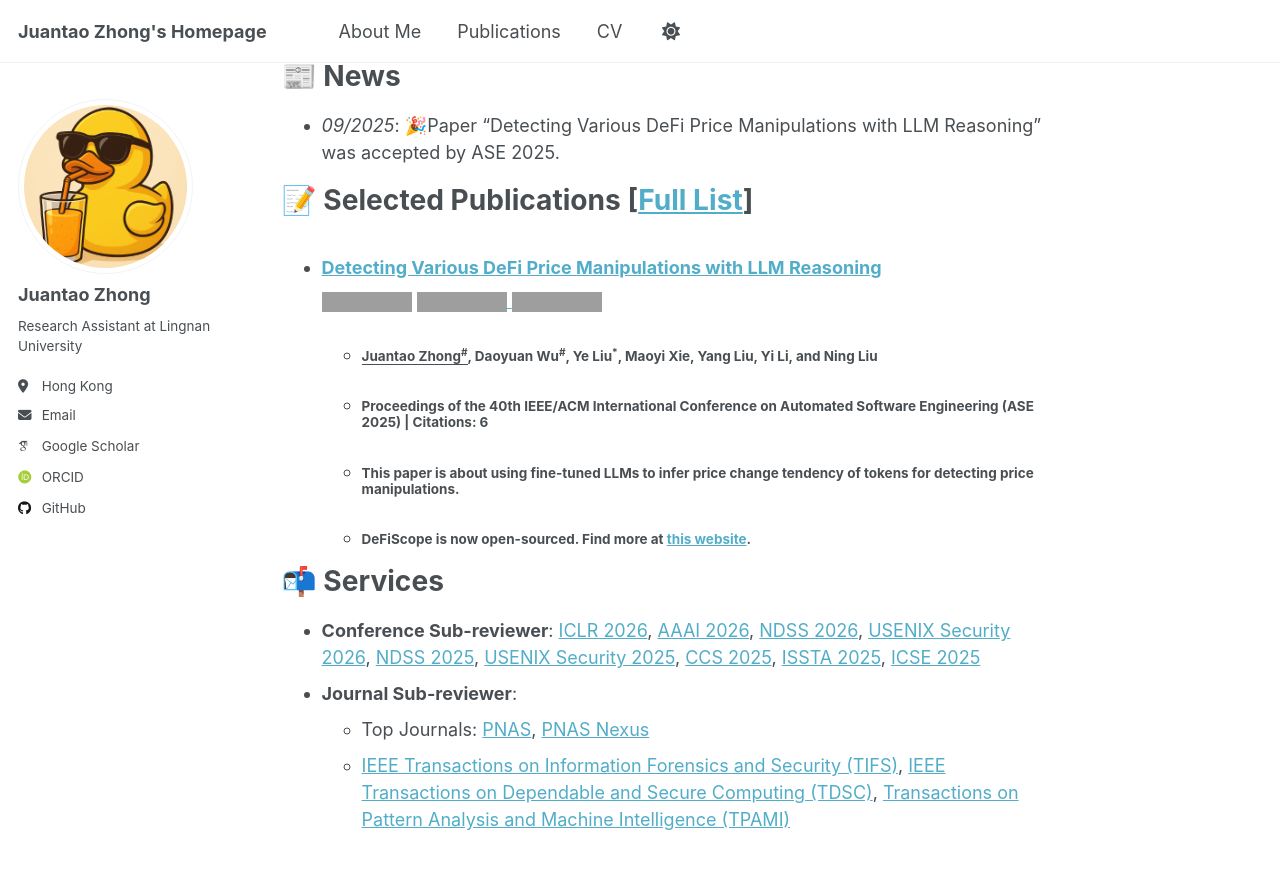
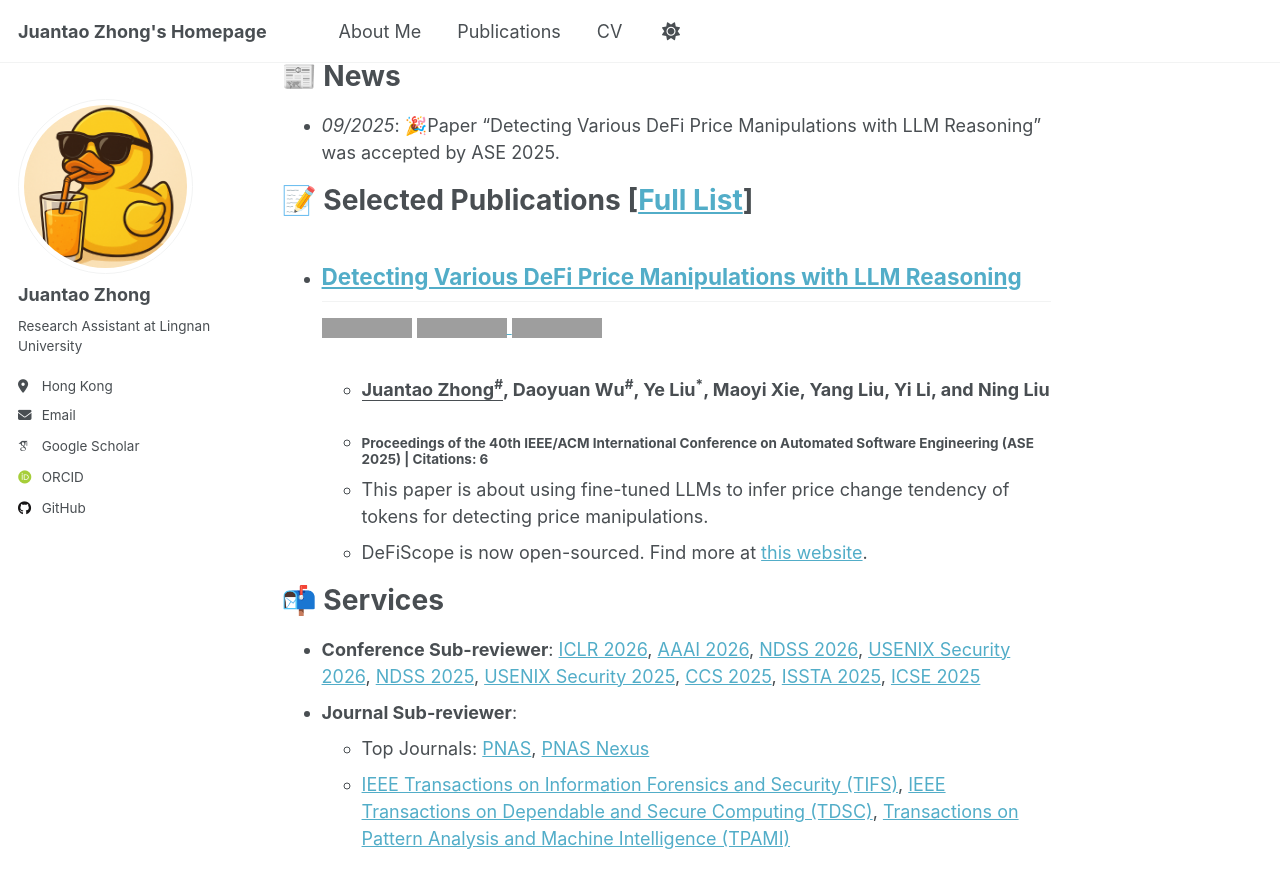
Before and after one commit to P4stry/P4stry.github.io, a Jekyll site: the page built from _pages/about.md, in a window 1280 px wide and 900 px high, scrolled down 648 px. Shown: the top 888 px of the window. Built offline with Jekyll 4.4.1, drawn with Linux system fonts in a browser that asks for light colours; some web fonts are replaced; a script that is not in the unit is left out; grey boxes are pictures that could not be loaded.

Commit message:
Minor update

```diff
--- a/_pages/about.md
+++ b/_pages/about.md
@@ -30,7 +30,7 @@ Juantao Zhong (钟隽韬 in Chinese) is now a research assistant at [Lingnan Uni
 📝 Selected Publications [[Full List](/publications/)]
 ======
 
-- ### [**Detecting Various DeFi Price Manipulations with LLM Reasoning**](https://conf.researchr.org/details/ase-2025/ase-2025-papers/187/Detecting-Various-DeFi-Price-Manipulations-with-LLM-Reasoning)
+- ## [**Detecting Various DeFi Price Manipulations with LLM Reasoning**](https://conf.researchr.org/details/ase-2025/ase-2025-papers/187/Detecting-Various-DeFi-Price-Manipulations-with-LLM-Reasoning)
 
   <img src="https://img.shields.io/badge/CCF-A-red?style=flat-square" alt>
   <a href="https://conf.researchr.org/details/ase-2025/ase-2025-papers/187/Detecting-Various-DeFi-Price-Manipulations-with-LLM-Reasoning">
@@ -40,10 +40,10 @@ Juantao Zhong (钟隽韬 in Chinese) is now a research assistant at [Lingnan Uni
     <img src="https://img.shields.io/badge/arXiv-2502.11521-B31B1B?style=flat-square" alt>
   </a>
 
-  - #### **<u>Juantao Zhong<sup>#</sup></u>**, Daoyuan Wu<sup>#</sup>, Ye Liu<sup>*</sup>, Maoyi Xie, Yang Liu, Yi Li, and Ning Liu
-  - ##### Proceedings of the 40th IEEE/ACM International Conference on Automated Software Engineering (ASE 2025) \| **Citations: 6**
-  - ##### This paper is about using fine-tuned LLMs to infer price change tendency of tokens for detecting price manipulations.
-  - ##### DeFiScope is now open-sourced. Find more at [this website](https://github.com/AIS2Lab/DeFiScope).
+  - ### **<u>Juantao Zhong<sup>#</sup></u>**, Daoyuan Wu<sup>#</sup>, Ye Liu<sup>*</sup>, Maoyi Xie, Yang Liu, Yi Li, and Ning Liu
+  - #### Proceedings of the 40th IEEE/ACM International Conference on Automated Software Engineering (ASE 2025) \| **Citations: 6**
+  - This paper is about using fine-tuned LLMs to infer price change tendency of tokens for detecting price manipulations.
+  - DeFiScope is now open-sourced. Find more at [this website](https://github.com/AIS2Lab/DeFiScope).
 
 📬 Services
 ======
```
